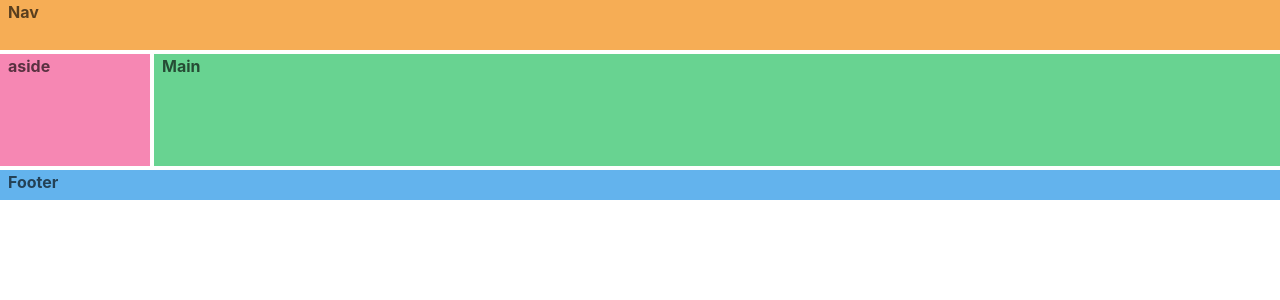
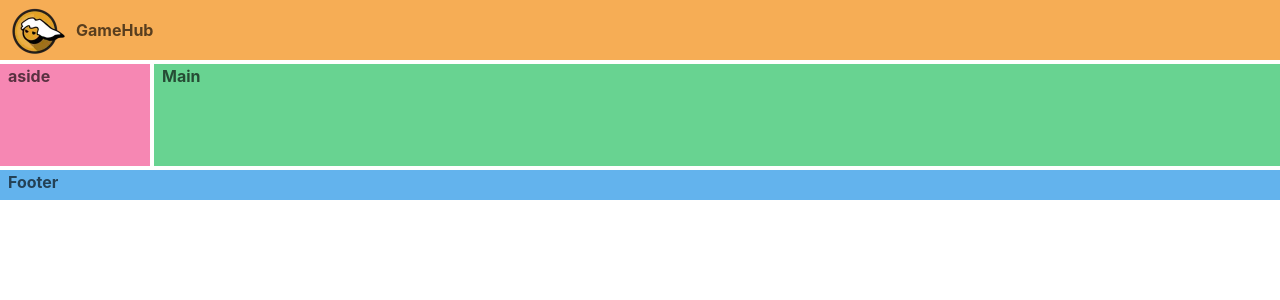
Before and after one commit to depermana12/react-gamehub, a React (Vite) app: page / in a window 1280 px wide. Shown: the top 300 px of the page. Built offline with nearby package versions, Linux system fonts and the light colour scheme.

Commit message:
init navbar logo

```diff
--- a/src/App.tsx
+++ b/src/App.tsx
@@ -1,4 +1,5 @@
 import { Grid, GridItem, Show } from "@chakra-ui/react";
+import NavBar from "./components/NavBar";
 
 function App() {
   return (
@@ -12,7 +13,7 @@
                "aside main"
                "footer footer"`,
         }}
-        gridTemplateRows={"50px 1fr 30px"}
+        gridTemplateRows={"60px 1fr 30px"}
         gridTemplateColumns={"150px 1fr"}
         h="200px"
         gap="1"
@@ -20,7 +21,7 @@
         fontWeight="bold"
       >
         <GridItem pl="2" bg="orange.300" area={"nav"}>
-          Nav
+          <NavBar />
         </GridItem>
         <Show above="lg">
           <GridItem pl="2" bg="pink.300" area={"aside"}>
--- /dev/null
+++ b/src/components/NavBar.tsx
@@ -0,0 +1,12 @@
+import { HStack, Image, Text } from "@chakra-ui/react";
+import logo from "../assets/logo.webp";
+
+const NavBar = () => {
+  return (
+    <HStack>
+      <Image src={logo} boxSize="60px" alt="gamehub logo" />
+      <Text>GameHub</Text>
+    </HStack>
+  );
+};
+export default NavBar;
```
Also changed, not shown: src/assets/logo.webp (added).
